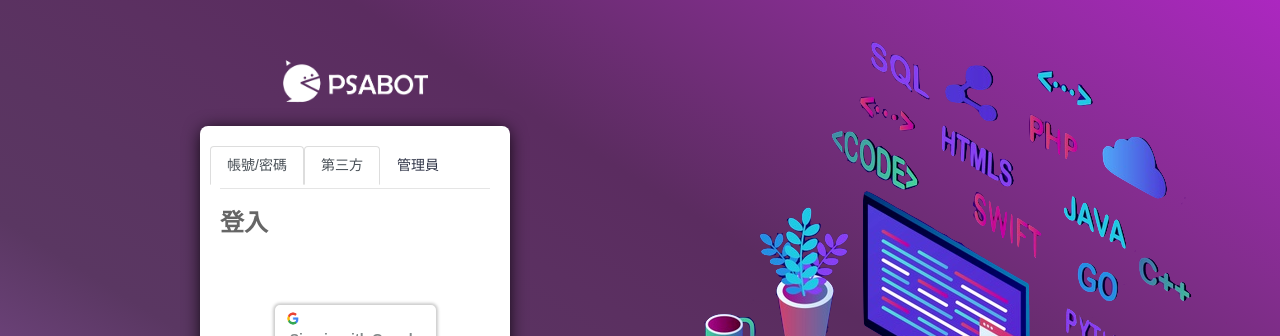
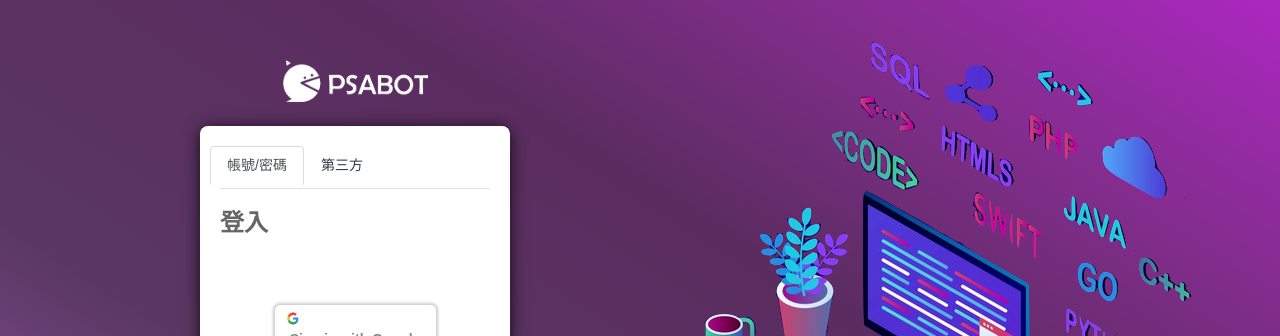
Before and after one commit to shauangel/PSAbot, a Flask app: page /site/login in a window 1280 px wide. Shown: the top 336 px of the page. Run offline with Flask 2, Linux system fonts and the light colour scheme; some libraries are stand-ins or nearby versions; some web fonts are replaced.

Commit message:
update login page

```diff
--- a/static/assets/css/pages/loginCSS/login.css
+++ b/static/assets/css/pages/loginCSS/login.css
@@ -47,7 +47,7 @@ span.buttonText {
     box-shadow: 0px 0px 3px 2px #cccccc;
 }
 
-#manager-login-btn {
+#PSAbot-login-btn {
     display: inline-block;
     background: #5b3161;
     color: white;
--- a/templates/login.html
+++ b/templates/login.html
@@ -53,12 +53,8 @@
                                                 aria-controls="PSAbot" aria-selected="true">帳號/密碼</a>
                                         </li>
 										<li class="nav-item">
-                                            <a class="nav-link active" href="#community" role="tab"
+                                            <a class="nav-link" href="#community" role="tab"
                                                 aria-controls="community" aria-selected="true">第三方</a>
-                                        </li>
-                                        <li class="nav-item">
-                                            <a class="nav-link" href="#manager" role="tab" aria-controls="manager"
-                                                aria-selected="false">管理員</a>
                                         </li>
                                     </ul>
                                     <hr />
```
